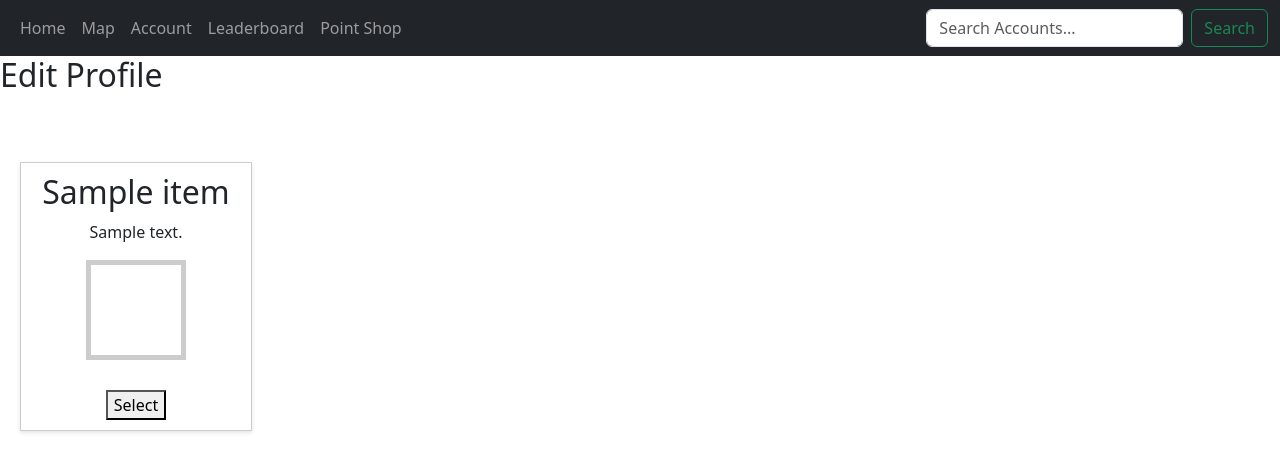
After one commit to colbyle25/Capture-App, a Django app: template oauthtesting/templates/oauthtesting/profile_settings.html in a window 1280 px wide. The commit adds this page. Shown: the top 472 px of the page. Run offline with Django 4.2, Linux system fonts and the light colour scheme; the template is opened without the code that fills it: most values are stand-ins (such as "Sample title", 1, 10 or a date in 2020); data that the repository does not hold is empty; parts of the project's set-up code (start-up, migrations or seed data) failed here and were passed over; some libraries are stand-ins or nearby versions.

Commit message:
Added the basic UI elements for changing the Profile styles. Currently just basic rendering and colors. Also refactored some of the css

```diff
--- a/capture/urls.py
+++ b/capture/urls.py
@@ -32,6 +32,7 @@ urlpatterns = [
     path('lookup/', views.lookup, name='lookup'),
     path('map/', views.map, name='map'),
     path('profile/', views.profile_view, name='profile'),
+    path('profile/settings/', views.profile_settings, name='profile_settings'),
     path('', views.home, name='home'),
     path('save_marker/', views.save_marker, name='save_marker'),
     path('delete_marker/<int:marker_id>/', views.delete_marker, name='delete_marker'),
--- a/oauthtesting/static/oauthtesting/item_styles.css
+++ b/oauthtesting/static/oauthtesting/item_styles.css
@@ -1,8 +1,9 @@
 .preview {
-    width: 50px;
-    height: 50px;
-    border: 1px solid #ccc;
-    margin: 10px;
+    margin: auto;
+    margin-bottom: 20px;
+    width: 100px;
+    height: 100px;
+    border: 5px solid #ccc;
 }
 
 .items-container {
@@ -10,6 +11,7 @@
     grid-template-columns: repeat(auto-fill, minmax(200px, 1fr));
     gap: 20px;
     padding: 20px;
+    align-items: center;
 }
 
 .item {
@@ -17,8 +19,8 @@
     padding: 10px;
     background-color: white;
     box-shadow: 0 2px 4px rgba(0,0,0,0.1);
+    align-items: center;
 }
-
 
 .bg-blue {
     background-color: #007bff;
--- a/oauthtesting/static/oauthtesting/profile_settings_style.css
+++ b/oauthtesting/static/oauthtesting/profile_settings_style.css
@@ -4,5 +4,8 @@
     margin: auto;
     display: flex;
     flex-direction: column;
-    align-items: center;
 }
+
+.select-button {
+    margin-top: 10px;
+}
--- /dev/null
+++ b/oauthtesting/templates/oauthtesting/profile_settings.html
@@ -0,0 +1,27 @@
+{% extends "base.html" %}
+{% block html %}
+
+{% load static %}
+<link rel="stylesheet" href="{% static 'oauthtesting/profile_settings_style.css' %}">
+<link rel="stylesheet" href="{% static 'oauthtesting/item_styles.css' %}">
+
+
+
+
+<h2> Edit Profile </h2>
+<div class="profile-settings">
+    <div class ="items-container">
+        {% for item in items %}
+            <div class="item">
+                <h2> {{ item.name }} </h2>
+                <p> {{ item.description }} </p>
+                <div class = "preview {{ item.css }}"></div>
+                <button class = "select-button" onclick="selectItem('{{item.id}}')">Select</button>
+            </div>
+        {% endfor %}
+    </div>
+</div>
+
+<script src = "{% static 'js/profile_settings.js' %}"></script>
+
+{% endblock %}
```
Also changed, not shown: oauthtesting/static/oauthtesting/pointshop_style.css (+0 -38 lines), oauthtesting/static/oauthtesting/profile_style.css (+24 -0 lines).
